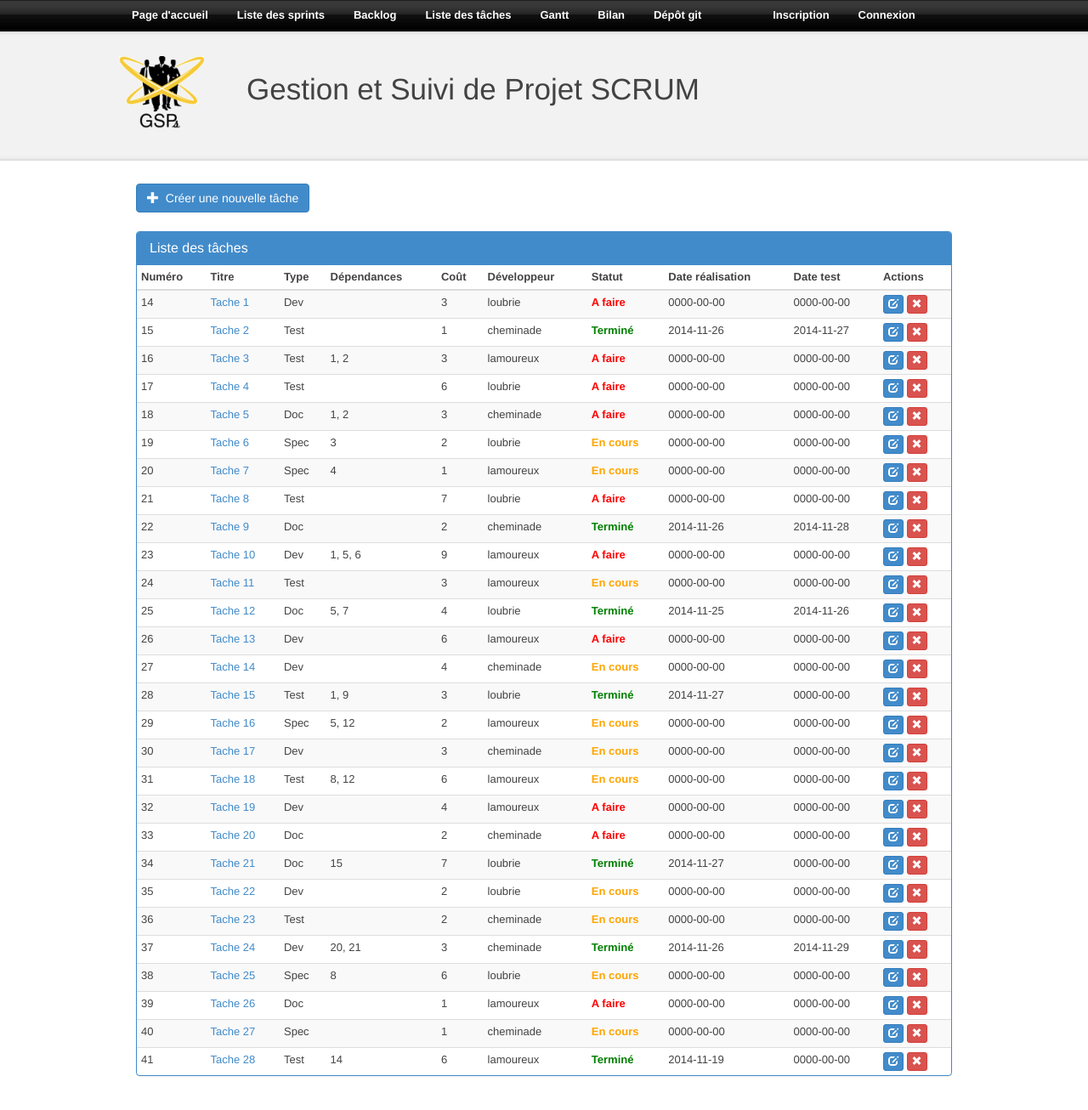
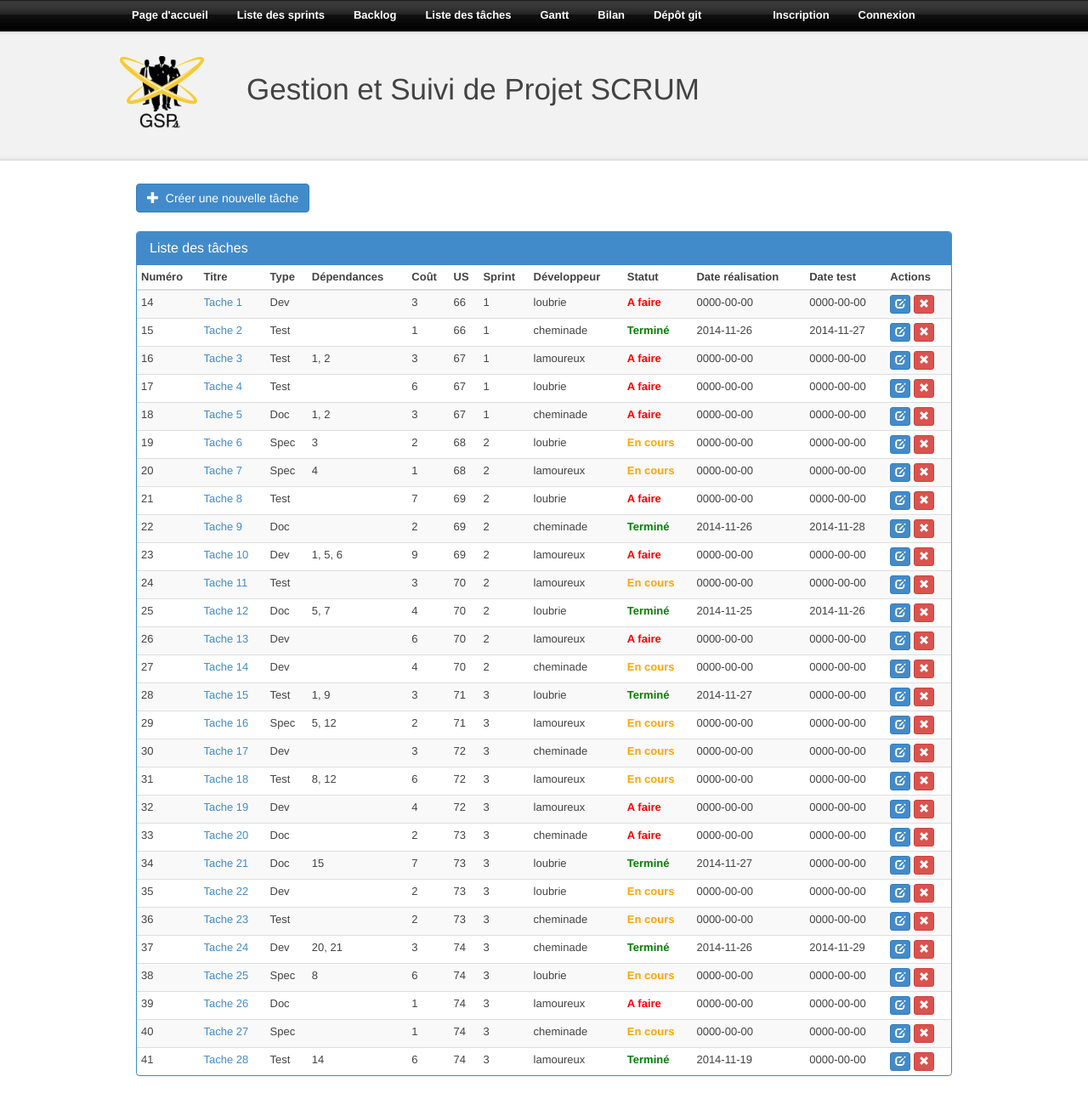
Before and after one commit to eloubrie/gestion-et-suivi-de-projets, a PHP site: page /tasc_list.php in a window 1280 px wide. Shown: the top 1306 px of the page at 85% size. Run offline with PHP 8.4, Linux system fonts and the light colour scheme; data comes from the database, SQL or seed files in the repository.

Commit message:
US7-T2 : Amelioration de la vue sur Tasc

```diff
--- a/dev/src/controllers/tasc.php
+++ b/dev/src/controllers/tasc.php
@@ -68,6 +68,20 @@ class ControllerTasc
 
 	private function _buildTascListLine($line)
 	{
+                if(!empty($line['ID_US'])){
+                    $US = $line['ID_US'];
+                    $req = $this->modelTasc->_getSprintTasc($line['ID'])->fetch(PDO::FETCH_ASSOC);
+                    if(!empty($req['numero_du_sprint'])){
+                       $sprint = $req['numero_du_sprint'];
+                    }
+                     else {
+                         $sprint = NULL;
+                     }
+                }
+                else{
+                    $US = NULL;
+                }
+
 		?>
 		<tr>
 			<td><?php echo $line['ID']; ?></td>
@@ -75,6 +89,8 @@ class ControllerTasc
 			<td><?php echo $this->_tascType($line['type']); ?></td>
 			<td><?php echo $line['dependances']; ?></td>
 			<td><?php echo $line['cout']; ?></td>
+                        <td><?php echo $US; ?></td>
+                        <td><?php echo $sprint; ?></td>
 			<td><?php echo $this->_DeveloperName($line['developpeur']); ?></td>
 			<td><?php echo $this->_TascStatus($line['statut']); ?></td>
 			<td><?php echo $line['date_realisation']; ?></td>
@@ -90,14 +106,27 @@ class ControllerTasc
 	public function _buildTascInfo($id)
 	{
 		$tasc = $this->modelTasc->_getTasc($id)->fetch(PDO::FETCH_ASSOC);
-
+		if(!empty($tasc['ID_US'])){
+                    $US = $tasc['ID_US'];
+                    $req = $this->modelTasc->_getSprintTasc($tasc['ID'])->fetch(PDO::FETCH_ASSOC);
+                    if(!empty($req['numero_du_sprint'])){
+                       $sprint = $req['numero_du_sprint'];
+                    }
+                     else {
+                         $sprint = NULL;
+                     }
+                }
+                else{
+                    $US = NULL;
+                }
 		?>
 		<h3><?php echo $tasc['titre']; ?> (tâche numéro <?php echo $tasc['ID']; ?>)</h3><br />
 		<p><b>Description :</b> <?php echo $tasc['description']; ?></p>
-		<p><b>US :</b> <?php echo $tasc['ID_US']; ?></p>
 		<p><b>Type :</b> <?php echo $this->_tascType($tache['type']); ?></p>
 		<p><b>Coût :</b> <?php echo $tasc['cout']; ?></p>
 		<p><b>Dépendances :</b> <?php echo $tasc['dependances']; ?></p>
+                <p><b>US :</b> <?php echo $US; ?></p>
+                <p><b>Sprint :</b> <?php echo $sprint; ?></p>
 		<p><b>Développeur :</b> <?php echo $this->_DeveloperName($tasc['developpeur']); ?></p>
 		<p><b>Statut :</b> <?php echo $this->_TascStatus($tasc['statut']); ?></p>
 		<p><b>Date de réalisation :</b> <?php echo $tasc['date_realisation']; ?></p>
--- a/dev/src/models/tasc.php
+++ b/dev/src/models/tasc.php
@@ -55,4 +55,8 @@ class ModelTasc
         public function _updateDeveloperTasc($ID, $develop){
             return BDD::getConnection()->query("UPDATE taches SET `developpeur`=$develop WHERE ID=$ID");
         }
+
+        public function _getSprintTasc($ID){
+            return BDD::getConnection()->query("SELECT `numero_du_sprint` FROM `sprints` INNER JOIN `us` on `sprints`.`ID`=`us`.`ID_sprint` INNER JOIN `taches` on `us`.`ID`=`taches`.`ID_US` WHERE `taches`.`ID`=$ID");
+        }
 }
--- a/dev/src/tasc_list.php
+++ b/dev/src/tasc_list.php
@@ -23,6 +23,8 @@ $controllerTasc = new ControllerTasc();
 						<th>Type</th>
 						<th>Dépendances</th>
 						<th>Coût</th>
+                                                <th>US</th>
+                                                <th>Sprint</th>
 						<th>Développeur</th>
 						<th>Statut</th>
 						<th>Date réalisation</th>
```
